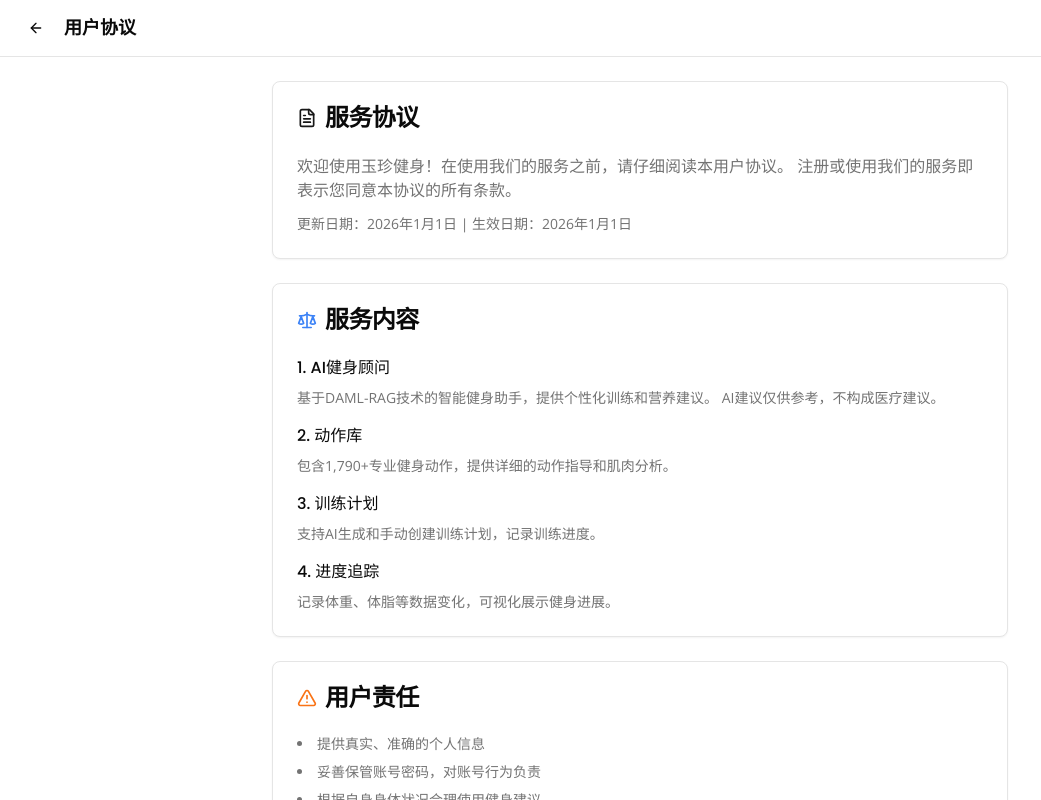
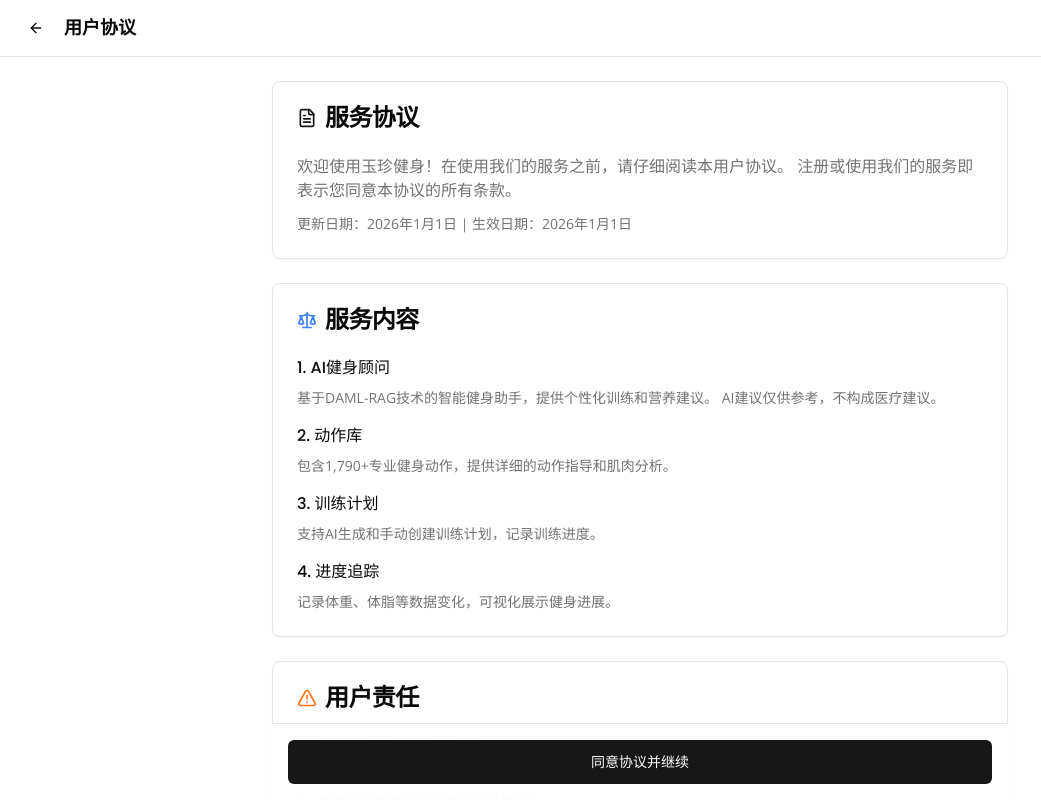
Before and after one commit to vivy1024/yuzhen-fitness-frontend, a Vue app: page /legal/terms in a window 1280 px wide. Shown: the top 800 px of the page, without its empty margins (0-1041 px from the left). Built offline with nearby package versions, Linux system fonts and the light colour scheme; no server answers.

Commit message:
fix(legal): 用户协议页添加同意按钮，解决无法进入应用的问题

```diff
--- a/src/views/legal/terms.vue
+++ b/src/views/legal/terms.vue
@@ -5,6 +5,12 @@ import { Card, CardContent, CardHeader, CardTitle } from '@/components/ui/card'
 import { ArrowLeft, FileText, AlertTriangle, Scale, Ban, RefreshCw, Mail } from 'lucide-vue-next'
 
 const router = useRouter()
+
+/** 同意协议并进入应用 */
+function agreeAndContinue() {
+  localStorage.setItem('yuzhen_terms_agreed', 'true')
+  router.replace('/')
+}
 </script>
 
 <template>
@@ -170,6 +176,13 @@ const router = useRouter()
         <p>© 2026 玉珍健身 版权所有</p>
         <p class="mt-1">陕ICP备2026000942号-1</p>
       </div>
+
+      <!-- 同意按钮（从路由守卫跳转过来时显示） -->
+      <div class="sticky bottom-0 bg-background/95 backdrop-blur border-t p-4">
+        <Button class="w-full" size="lg" @click="agreeAndContinue">
+          同意协议并继续
+        </Button>
+      </div>
     </main>
   </div>
 </template>
```
